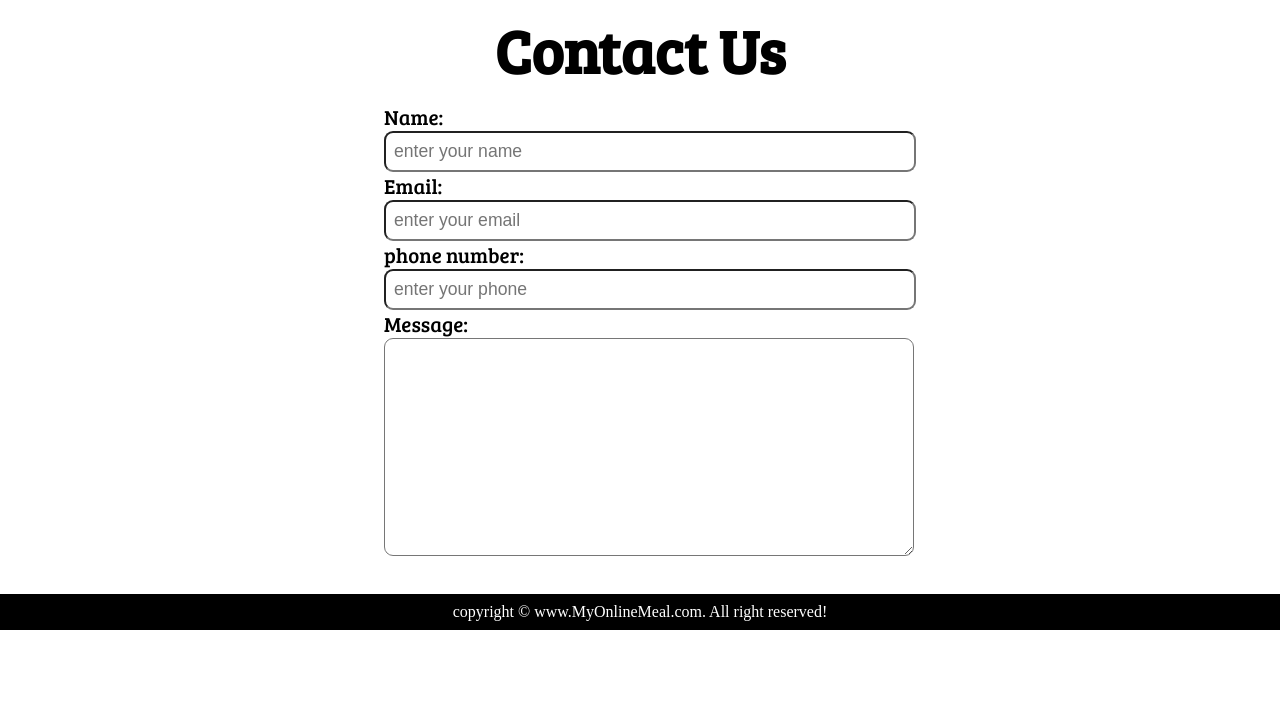
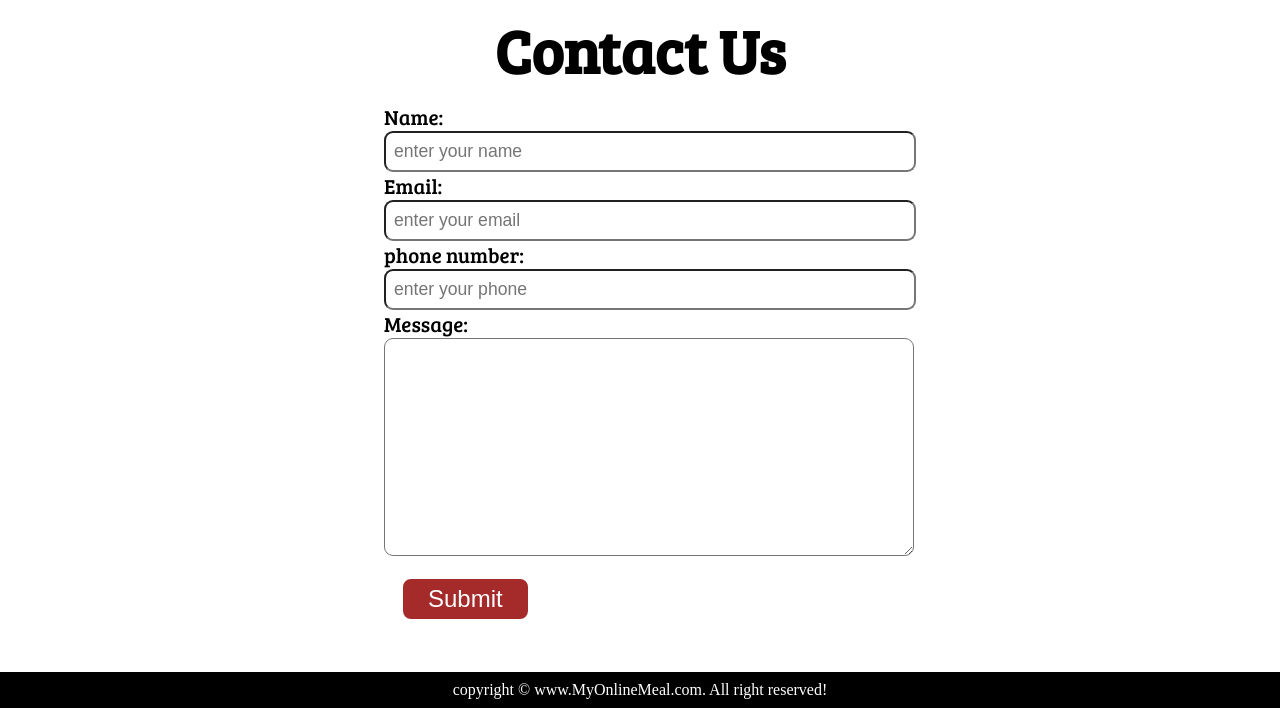
Before and after one commit to keshaw99/project2, a plain HTML site: page index.html in a window 1280 px wide. Shown: the part 1278-1986 px from the top of the page. Before the commit the page ends 1908 px from the top, so only its background shows below. Drawn offline with Linux system fonts and the light colour scheme.

Commit message:
Update index.html

```diff
--- a/index.html
+++ b/index.html
@@ -104,6 +104,7 @@
                     <label for="message">Message: </label>
                     <textarea name="message" id="message" cols="30" rows="10"></textarea>
                 </div>
+                <button class="btn">Submit</button>
 
             </form>
         </div>
```
